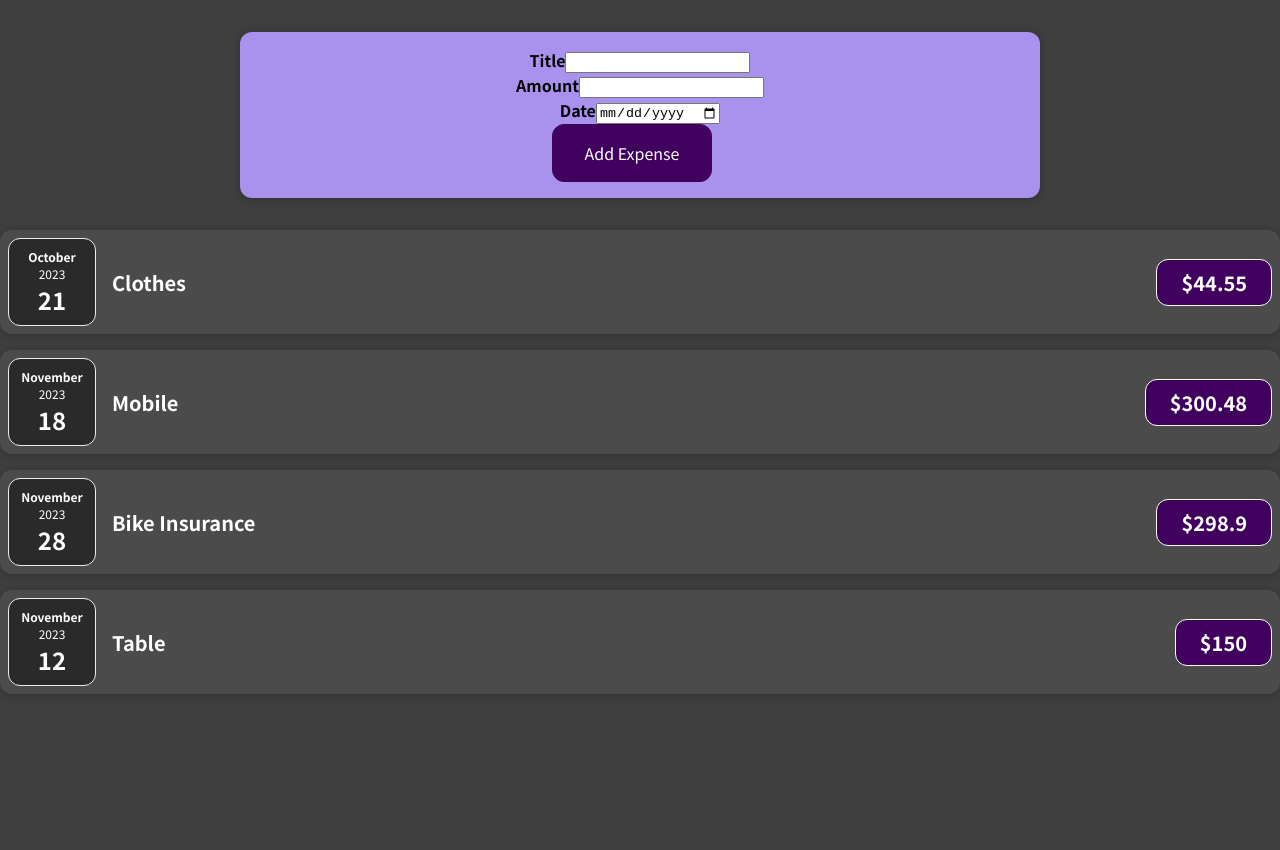
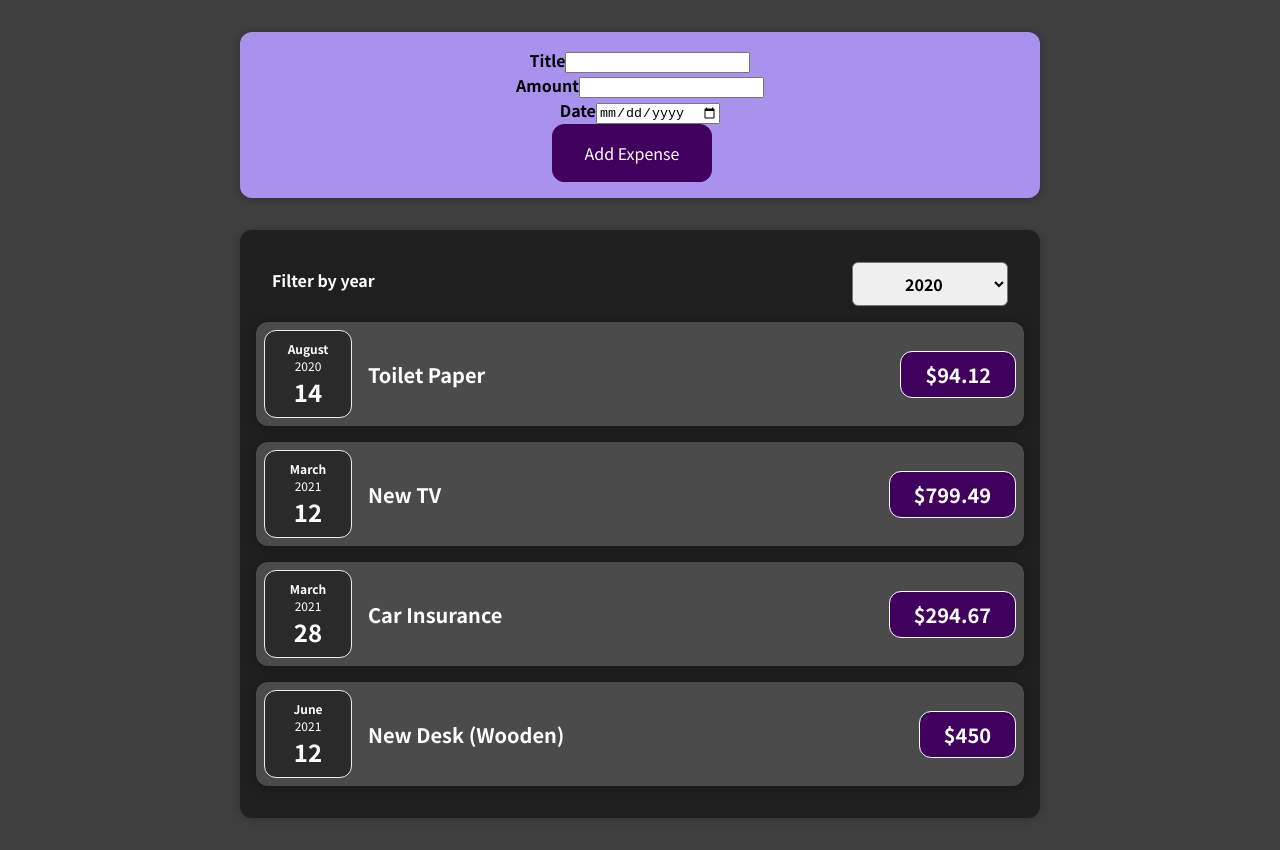
Before and after one commit to Ganeshbjamkar/GettingStartedWithReactjs, a React (Create React App) app: page / in a window 1280 px wide. Before the commit the page ends 800 px from the top, so only its background shows below. Built offline with nearby package versions, Linux system fonts and the light colour scheme.

Commit message:
Rendering Expenses with performance optimisations

```diff
--- a/src/App.js
+++ b/src/App.js
@@ -1,57 +1,50 @@
 import React, { useState } from "react";
-import ExpenseItem from "./components/expenses/ExpenseItem";
+
 import NewExpense from "./components/NewExpense/NewExpensse";
+import Expenses from "./components/expenses/Expenses";
 
-const App = () => {
-  const [expenses, setExpenses] = useState([
+const DUMMY_EXPENSES = [
   {
     id: "e1",
-      title: "Clothes",
-      amount: 44.55,
-      date: new Date(2023, 9, 21),
+    title: "Toilet Paper",
+    amount: 94.12,
+    date: new Date(2020, 7, 14),
   },
-    { id: "e2", title: "Mobile", amount: 300.48, date: new Date(2023, 10, 18) },
+  { id: "e2", title: "New TV", amount: 799.49, date: new Date(2021, 2, 12) },
   {
     id: "e3",
-      title: "Bike Insurance",
-      amount: 298.9,
-      date: new Date(2023, 10, 28),
+    title: "Car Insurance",
+    amount: 294.67,
+    date: new Date(2021, 2, 28),
   },
   {
     id: "e4",
-      title: "Table",
-      amount: 150,
-      date: new Date(2023, 10, 12),
+    title: "New Desk (Wooden)",
+    amount: 450,
+    date: new Date(2021, 5, 12),
   },
-  ]);
+];
 
-  const addExpenseHandler = (NewExpense) => {
-    setExpenses((prevExpenses) => [NewExpense, ...prevExpenses]);
+const App = () => {
+  const [expenses, setExpenses] = useState(DUMMY_EXPENSES);
+
+  const addExpenseHandler = (expense) => {
+    setExpenses((prevExpenses) => {
+      return [expense, ...prevExpenses];
+    });
   };
+
+  // return React.createElement(
+  //   'div',
+  //   {},
+  //   React.createElement('h2', {}, "Let's get started!"),
+  //   React.createElement(Expenses, { items: expenses })
+  // );
 
   return (
     <div>
       <NewExpense onAddExpense={addExpenseHandler} />
-      <ExpenseItem
-        title={expenses[0].title}
-        amount={expenses[0].amount}
-        date={expenses[0].date}
-      />
-      <ExpenseItem
-        title={expenses[1].title}
-        amount={expenses[1].amount}
-        date={expenses[1].date}
-      />
-      <ExpenseItem
-        title={expenses[2].title}
-        amount={expenses[2].amount}
-        date={expenses[2].date}
-      />
-      <ExpenseItem
-        title={expenses[3].title}
-        amount={expenses[3].amount}
-        date={expenses[3].date}
-      />
+      <Expenses items={expenses} />
     </div>
   );
 };
--- a/src/components/expenses/Expenses.js
+++ b/src/components/expenses/Expenses.js
@@ -18,26 +18,14 @@ const Expenses = (props) => {
         selected={filteredYear}
         onChangeFilter={filterChangeHandler}
       />
-      <ExpenseItem
-        title={props.items[0].title}
-        amount={props.items[0].amount}
-        date={props.items[0].date}
-      />
-      <ExpenseItem
-        title={props.items[1].title}
-        amount={props.items[1].amount}
-        date={props.items[1].date}
-      />
-      <ExpenseItem
-        title={props.items[2].title}
-        amount={props.items[2].amount}
-        date={props.items[2].date}
-      />
-      <ExpenseItem
-        title={props.items[3].title}
-        amount={props.items[3].amount}
-        date={props.items[3].date}
-      />
+      {props.items.map((expense) => (
+        <ExpenseItem
+          key={expense.id}
+          title={expense.title}
+          amount={expense.amount}
+          date={expense.date}
+        />
+      ))}
     </Card>
   );
 };
```
Also changed, not shown: src/components/expenses/ExpensesFilter.css (renamed from src/components/expenses/ExpenseFilter.css). Lines whose indentation alone changed are shown as unchanged.
